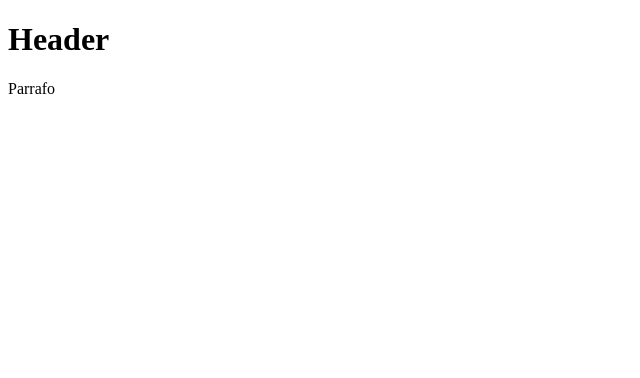
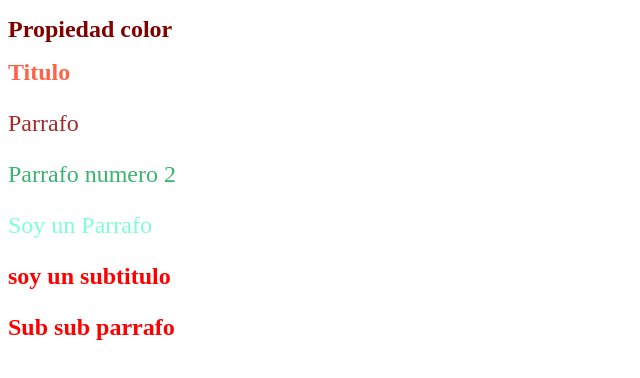
Before and after one commit to ignamartinezz/FSD, a plain HTML site: page index.html in a window 1280 px wide. Shown: the whole page, without its empty margins (0-640 px from the left). Drawn offline with Linux system fonts and the light colour scheme.

Commit message:
Curso CSS

```diff
--- a/index.html
+++ b/index.html
@@ -1,13 +1,18 @@
 <!DOCTYPE html>
 <html lang="en">
 <head>
-    <meta charset="UTF-8">
-    <meta http-equiv="X-UA-Compatible" content="IE=edge">
-    <meta name="viewport" content="width=device-width, initial-scale=1.0">
     <title>Document</title>
+    <link rel="stylesheet" href="style.css" />
 </head>
 <body>
-    <h1>Header</h1>
-    <p>Parrafo</p>
+    <h1 class="color">Propiedad color</h1>
+    <h1 id="titulo">Titulo</h1>
+    <p class="texto">Parrafo</p>
+    <p class="especial">Parrafo numero 2</p>
+    <div>
+        <p>Soy un Parrafo</p>
+        <h2>soy un subtitulo</h2>
+        <h3>Sub sub parrafo</h3>
+    </div>
 </body>
 </html>
--- /dev/null
+++ b/style.css
@@ -0,0 +1,29 @@
+#titulo{
+    color: tomato;
+}
+
+.texto{
+    color:brown;
+}
+p.especial{
+    color: mediumseagreen;
+}
+
+div p{
+    color:aquamarine;
+}
+
+*{
+    font-size: 24px;
+    color: red;
+}
+
+/*comentario*/
+/*
+O asi
+asi
+*/
+
+.color{
+    color: maroon;
+}
```
